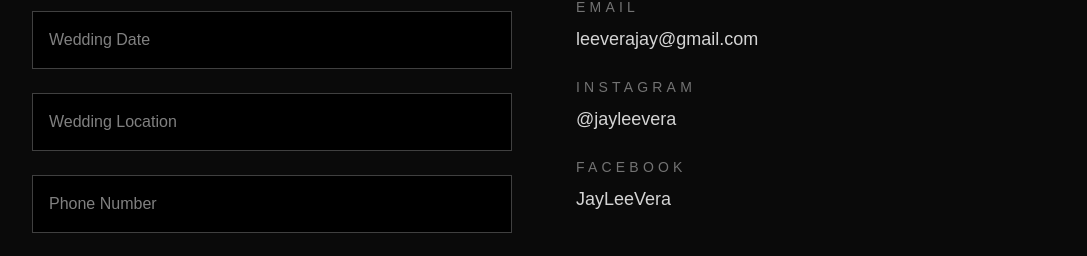
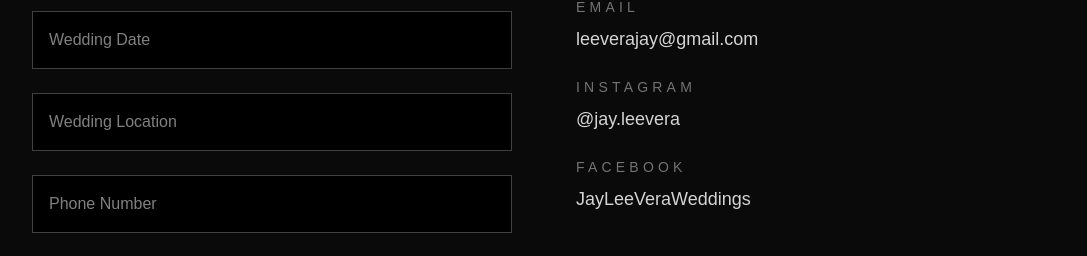
Before and after one commit to jungljjv/jmcinemafilms, a Next.js app: page / in a window 1280 px wide. Shown: the part 4250-4506 px from the top of the page, without its empty margins (96-1183 px from the left). Built offline with nearby package versions, Linux system fonts and the light colour scheme.

Commit message:
fb name update

```diff
--- a/app/page.tsx
+++ b/app/page.tsx
@@ -337,11 +337,11 @@ every glance, and every unforgettable moment of your day.
             </p>
 
             <a
-              href="https://instagram.com/jayleevera"
+              href="https://instagram.com/jay.leevera"
               target="_blank"
               className="text-lg hover:text-white transition"
             >
-              @jayleevera
+              @jay.leevera
             </a>
           </div>
 
@@ -355,7 +355,7 @@ every glance, and every unforgettable moment of your day.
               target="_blank"
               className="text-lg hover:text-white transition"
             >
-              JayLeeVera
+              JayLeeVeraWeddings
             </a>
           </div>
         </div>
```
